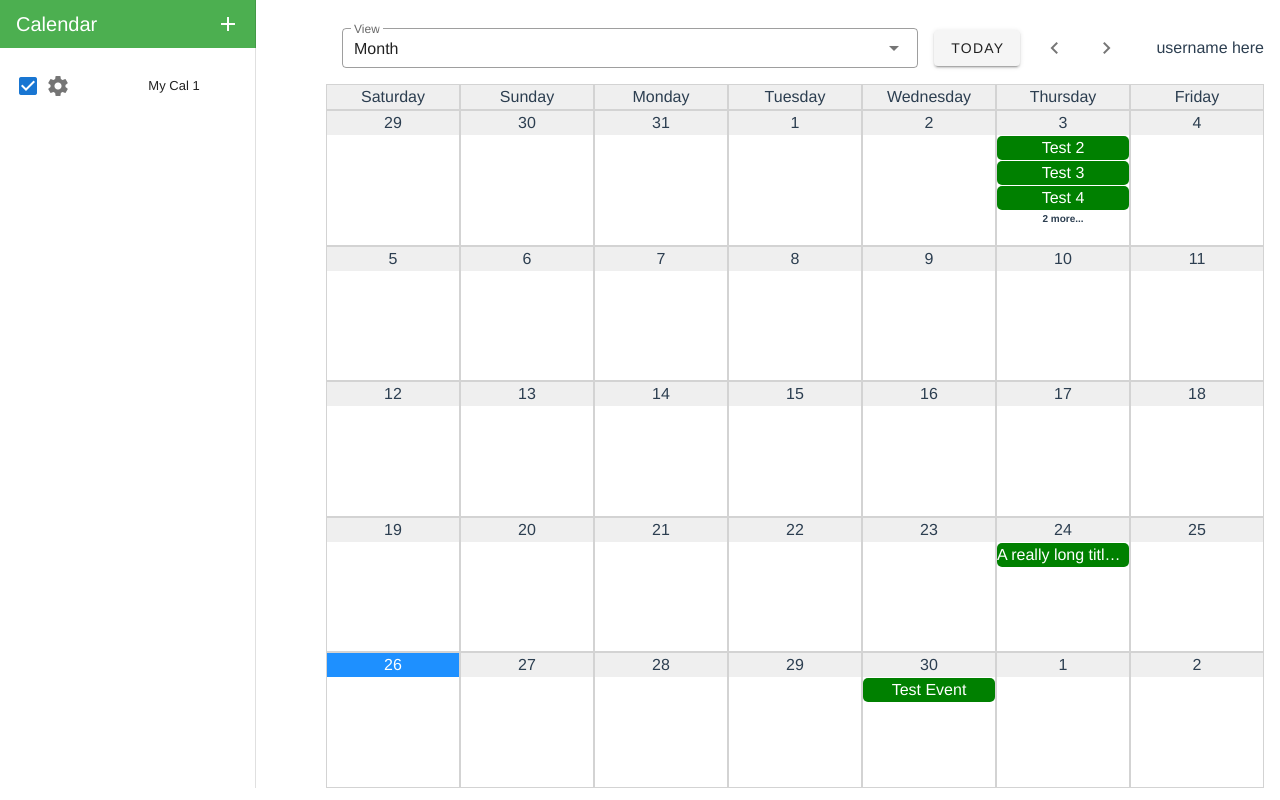
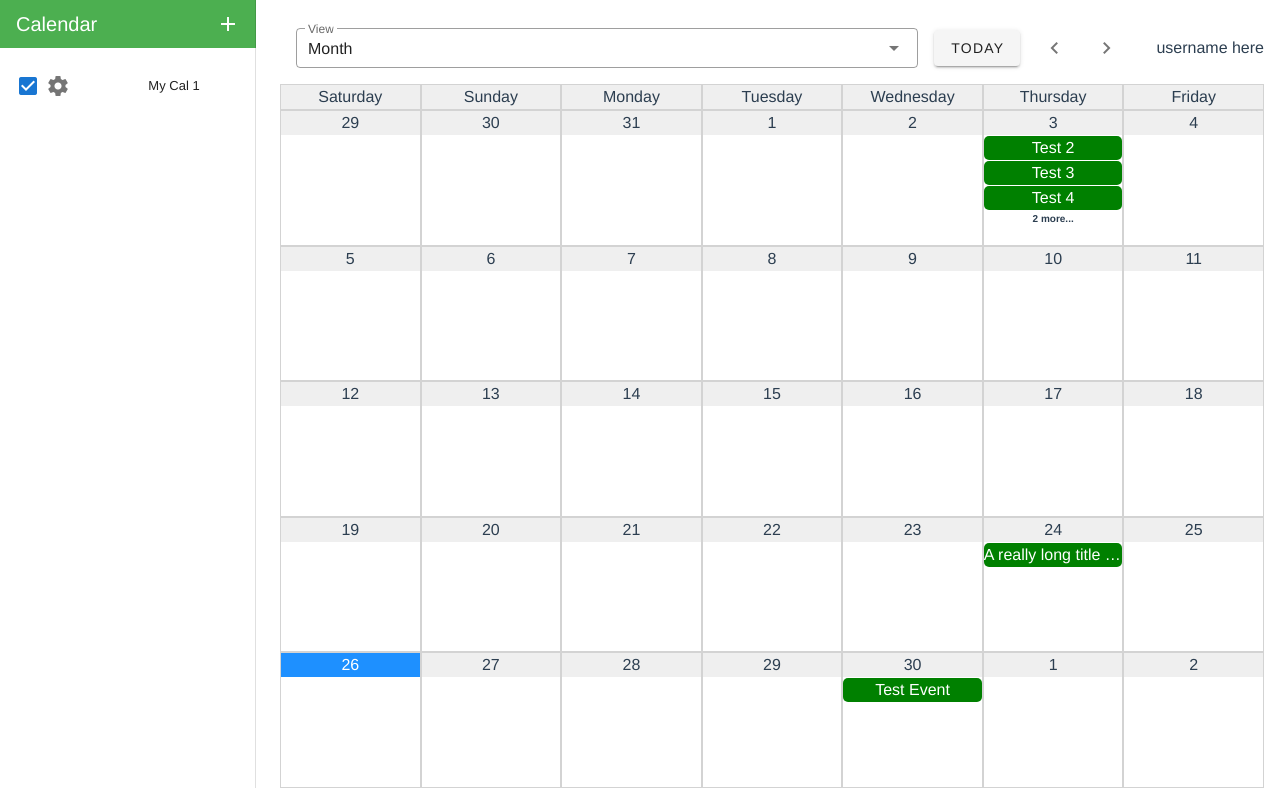
Before and after one commit to cmsc495-group5-1/calendar-frontend, a Vue app: page / in a window 1280 px wide. Built offline with nearby package versions, Linux system fonts and the light colour scheme; what vuetify-datetime-picker would draw is missing.

Commit message:
Update year view layout and col sizing

```diff
--- a/src/App.vue
+++ b/src/App.vue
@@ -2,8 +2,8 @@
   <VApp id="app">
     <VContainer fluid class="fill-height pa-0">
       <VRow fluid class="fill-height">
-        <VCol fluid cols="3" class="pt-0"><AppSidebar v-model="sidebarCalendars" @add-calendar="addCalendar" @edit-calendar="editCalendar" /></VCol>
-        <VCol fluid cols="9" class="d-flex flex-column">
+        <VCol fluid class="pt-0 flex-grow-0"><AppSidebar v-model="sidebarCalendars" @add-calendar="addCalendar" @edit-calendar="editCalendar" /></VCol>
+        <VCol fluid class="d-flex flex-column">
           <div class="header">
             <VSelect :items="viewTypeItems" label="View" dense outlined hide-details class="fit-content" v-model="currentViewType">
             </VSelect>
--- a/src/components/MonthBlock.vue
+++ b/src/components/MonthBlock.vue
@@ -1,5 +1,5 @@
 <template>
-  <div class="month">
+  <div class="month pb-2">
     <div @click="$emit('nav-to-month', month)">{{ month.toLocaleDateString(undefined, { month: "short" }) }}</div>
     <div v-for="week in 5" :key="week" class="week">
       <div v-for="day in getDaysForWeek(week - 1)" :key="day.getDate()" @click="$emit('nav-to-day', day)"
--- a/src/views/YearView.vue
+++ b/src/views/YearView.vue
@@ -1,6 +1,11 @@
 <template>
   <div class="year">
-    <MonthBlock v-for="month in getMonths()" class="month" :month="month" :key="month.getMonth()" @nav-to-day="$emit('nav-to-day', $event)" @nav-to-month="$emit('nav-to-month', $event)" />
+    <template v-for="(month, i) in getMonths()">
+      <template>
+        <MonthBlock class="month" :month="month" :key="month.getMonth()" @nav-to-day="$emit('nav-to-day', $event)" @nav-to-month="$emit('nav-to-month', $event)" />
+        <div class="break" v-if="(i + 1) % 4 == 0" :key="month.getMonth() + 'b'"></div>
+      </template>
+    </template>
   </div>
 </template>
 
@@ -71,10 +76,17 @@ export default defineComponent({
   display: flex;
   flex-wrap: wrap;
   flex-grow: 1;
+  gap: 0.5rem;
+}
+
+.break {
+  flex-basis: 100%;
+  height: 0px;
 }
 
 .month {
   border: 1px solid lightgray;
   border-collapse: collapse;
+  flex: 1 1 auto;
 }
 </style>
```
